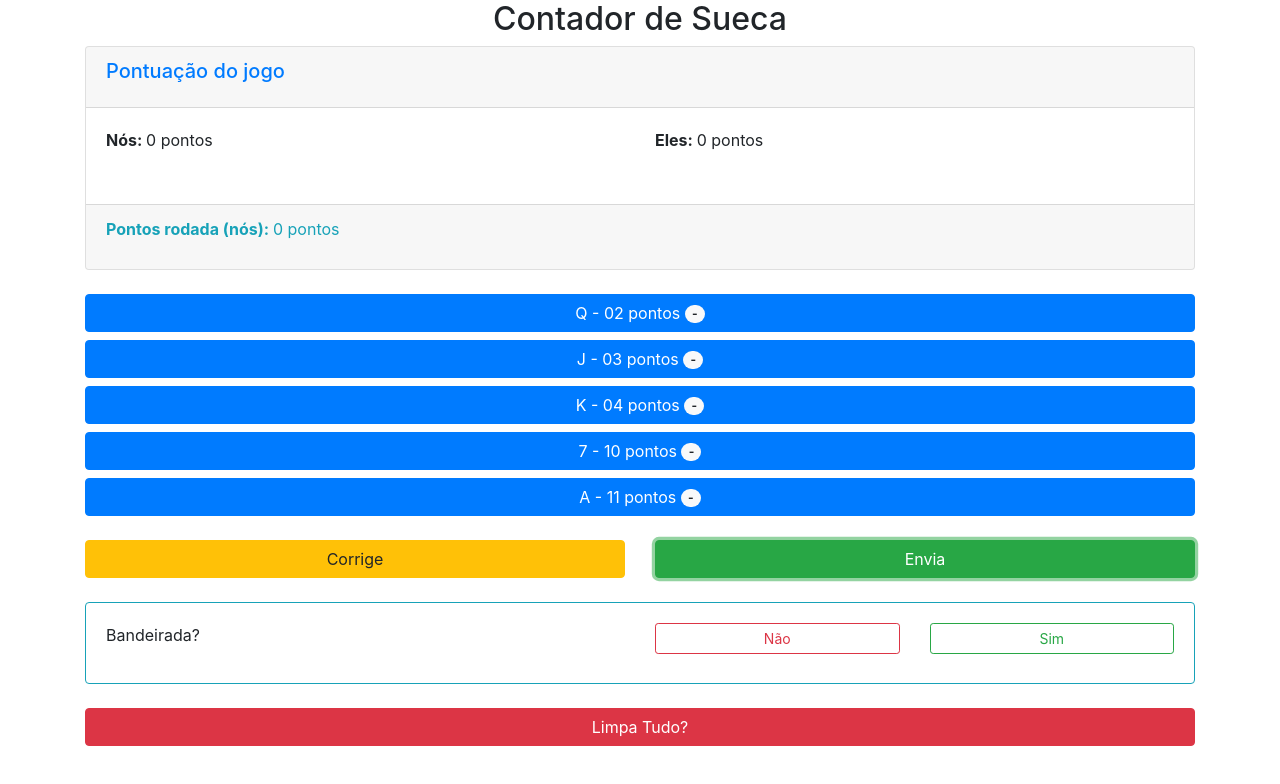
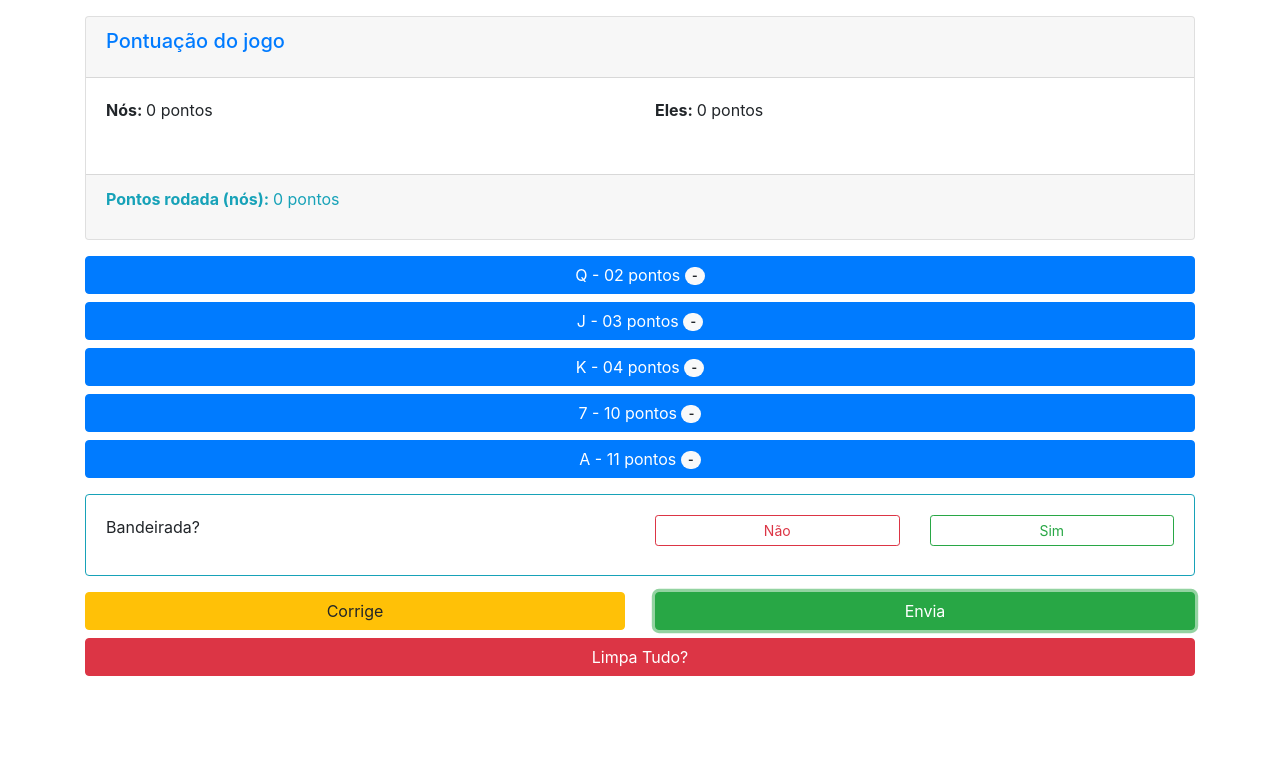
Before and after one commit to dmodena/contador-de-sueca, a plain HTML site: page index.html in a window 1280 px wide. Both pictures are taken after a click on the button "Envia". Drawn offline with nearby package versions, Linux system fonts and the light colour scheme.

Commit message:
Pequenas melhorias UI.

```diff
--- a/app.js
+++ b/app.js
@@ -2,11 +2,12 @@ if (window.Worker) {
   var myWorker = new Worker('worker.js')
   myWorker.postMessage({ action: 'init' })
   myWorker.onmessage = function (e) {
+    $('#progress').hide()
     console.log(e.data)
   }
 }
 else {
-  $('#container').html('<div class="card text-white bg-danger"><div class="card-body"><h4 class="card-title text-center">Seu navegador não possui suporte a Web Workers</h4><p class="card-text text-center">Por favor, atualize seu navegador.</p></div></div>')
+  $('#container').html('<div class="card text-white bg-danger mt-3"><div class="card-body"><h4 class="card-title text-center">Seu navegador não possui suporte a Web Workers</h4><p class="card-text text-center">Por favor, atualize seu navegador.</p></div></div>')
 }
 
 var getNos = function () {
--- a/index.html
+++ b/index.html
@@ -22,12 +22,14 @@
           <span aria-hidden="true">&times;</span>
         </button>
       </div>
-      <h2 class="text-center">Contador de Sueca</h2>
-      <div class="row">
+      <div class="row my-3">
         <div class="col-sm">
           <div class="card">
             <div class="card-header">
               <h5 class="card-title text-primary">Pontuação do jogo</h5>
+              <div id="progress" class="progress">
+                <div class="progress-bar progress-bar-striped progress-bar-animated bg-info" role="progressbar" aria-valuenow="100" aria-valuemin="0" aria-valuemax="100" style="width: 100%"></div>
+              </div>
             </div>
             <div class="card-body">
               <div class="row">
@@ -46,8 +48,7 @@
           </div>
         </div>
       </div>
-      <br>
-      <div class="row">
+      <div class="row mb-3">
         <div class="col">
           <button type="button" id="q-btn" class="btn btn-primary btn-block">Q - 02 pontos <span id="q-bdg" class="badge badge-pill badge-light">-</span></button>
           <button type="button" id="j-btn" class="btn btn-primary btn-block">J - 03 pontos <span id="j-bdg" class="badge badge-pill badge-light">-</span></button>
@@ -56,17 +57,7 @@
           <button type="button" id="a-btn" class="btn btn-primary btn-block">A - 11 pontos <span id="a-bdg" class="badge badge-pill badge-light">-</span></button>
         </div>
       </div>
-      <br>
-      <div class="row">
-        <div class="col">
-          <button type="button" id="corrige" class="btn btn-warning btn-block">Corrige</button>
-        </div>
-        <div class="col">
-          <button type="button" id="envia" class="btn btn-success btn-block">Envia</button>
-        </div>
-      </div>
-      <div id="bandeirada" class="d-none">
-        <br>
+      <div id="bandeirada" class="mb-3 d-none">
         <div class="card border-info">
           <div class="card-body">
             <div class="row">
@@ -83,14 +74,15 @@
           </div>
         </div>
       </div>
-      <br>
-      <div class="row">
+      <div class="row mb-2">
         <div class="col">
-          <button type="button" id="limpaTudo" class="btn btn-danger btn-block">Limpa Tudo?</button>
+          <button type="button" id="corrige" class="btn btn-warning btn-block">Corrige</button>
+        </div>
+        <div class="col">
+          <button type="button" id="envia" class="btn btn-success btn-block">Envia</button>
         </div>
       </div>
-      <div id="reset" class="d-none">
-        <br>
+      <div id="reset" class="mb-3 d-none">
         <div class="card border-info">
           <div class="card-body">
             <div class="row">
@@ -107,6 +99,11 @@
           </div>
         </div>
       </div>
+      <div class="row mb-3">
+        <div class="col">
+          <button type="button" id="limpaTudo" class="btn btn-danger btn-block">Limpa Tudo?</button>
+        </div>
+      </div>
     </div>
     <script src="https://code.jquery.com/jquery-3.3.1.slim.min.js" integrity="sha384-q8i/X+965DzO0rT7abK41JStQIAqVgRVzpbzo5smXKp4YfRvH+8abtTE1Pi6jizo" crossorigin="anonymous"></script>
     <script src="https://cdnjs.cloudflare.com/ajax/libs/popper.js/1.14.0/umd/popper.min.js" integrity="sha384-cs/chFZiN24E4KMATLdqdvsezGxaGsi4hLGOzlXwp5UZB1LY//20VyM2taTB4QvJ" crossorigin="anonymous"></script>
```
